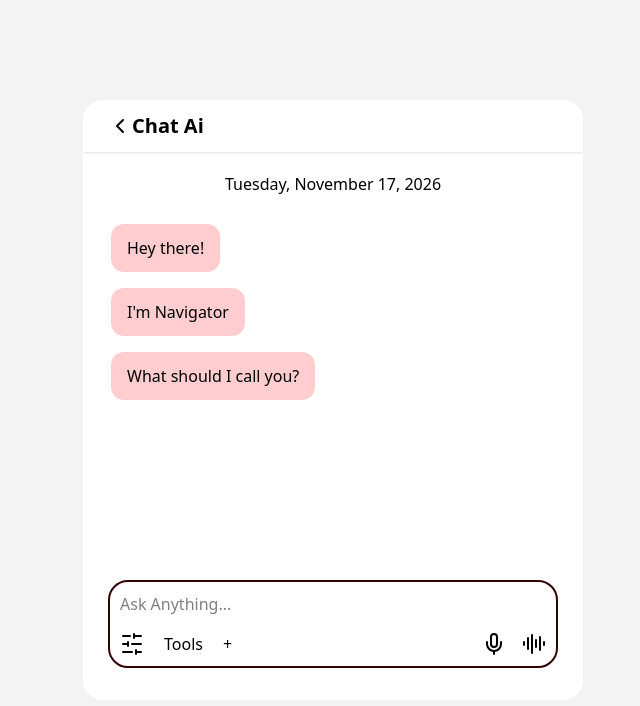
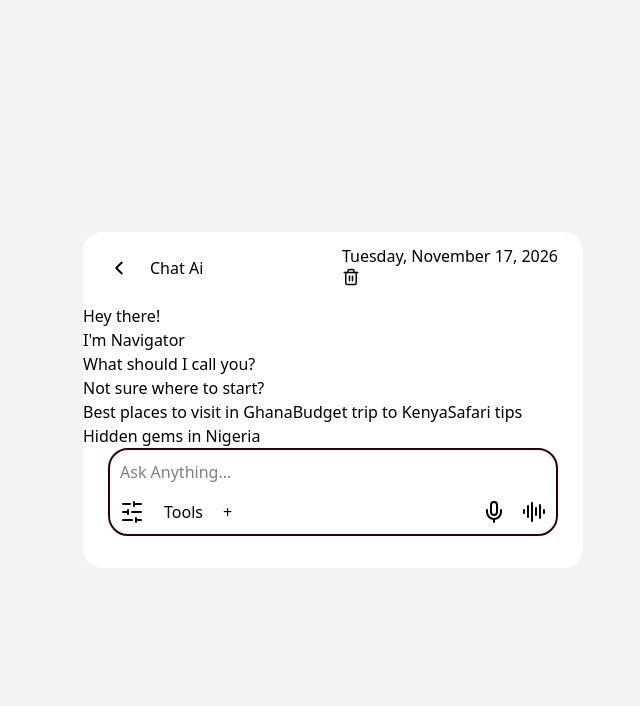
Before and after one commit to ukeje71/Deep-Vein, a React (Vite) app: page / in a window 1280 px wide. Shown: the top 706 px of the page, without its empty margins (307-947 px from the left). Built offline with nearby package versions, Linux system fonts and the light colour scheme.

Commit message:
Refactor chat history management and viewport handling
Refactor App component to improve chat history handling and viewport updates.

```diff
--- a/src/App.jsx
+++ b/src/App.jsx
@@ -1,85 +1,226 @@
-import { useState, useEffect, useRef } from "react";
-import { ChevronLeftIcon } from "lucide-react";
+import { useCallback, useEffect, useRef, useState } from "react";
+import {
+  ArrowDown,
+  ChevronLeftIcon,
+  Trash2,
+} from "lucide-react";
 import ChatForm from "./Components/ChatForm.jsx";
 import ChatMessage from "./Components/ChatMessage.jsx";
 
-const App = () => {
-  // Load chat history from localStorage or initialize empty array
-  const [chatHistory, setChatHistory] = useState(() => {
-    const savedChats = localStorage.getItem("chatHistory");
-    return savedChats ? JSON.parse(savedChats) : [];
-  });
+const SUGGESTIONS = [
+  "Best places to visit in Ghana",
+  "Budget trip to Kenya",
+  "Safari tips",
+  "Hidden gems in Nigeria",
+];
 
-  const [currentDate, setCurrentDate] = useState("");
-  const messagesEndRef = useRef(null); // Ref for auto-scrolling
-
-  // Format date as "Sunday 15th June 2025"
-  const formatDate = () => {
-    const date = new Date();
-    const options = {
+const formatDate = () =>
+  new Date().toLocaleDateString("en-US", {
     weekday: "long",
     day: "numeric",
     month: "long",
     year: "numeric",
-    };
-    return date.toLocaleDateString("en-US", options);
-  };
+  });
 
-  // Auto-scroll to bottom when chat updates
-  useEffect(() => {
-    messagesEndRef.current?.scrollIntoView({ behavior: "smooth" });
-  }, [chatHistory]);
+const App = () => {
+  const [chatHistory, setChatHistory] = useState(() => {
+    try {
+      const savedChats = localStorage.getItem("chatHistory");
+      const parsed = savedChats ? JSON.parse(savedChats) : [];
+      return Array.isArray(parsed) ? parsed : [];
+    } catch {
+      return [];
+    }
+  });
+  const [currentDate, setCurrentDate] = useState("");
+  const [isLoading, setIsLoading] = useState(false);
+  const [showScrollButton, setShowScrollButton] = useState(false);
+  const messagesRef = useRef(null);
+  const chatFormRef = useRef(null);
+  const nearBottomRef = useRef(true);
+  const inputFocusedRef = useRef(false);
 
-  // Update date on mount
+  const scrollToBottom = useCallback((behavior = "smooth") => {
+    const list = messagesRef.current;
+    if (!list) return;
+    list.scrollTo({ top: list.scrollHeight, behavior });
+  }, []);
+
   useEffect(() => {
     setCurrentDate(formatDate());
   }, []);
 
-  // Save to localStorage whenever chatHistory changes
   useEffect(() => {
+    try {
       localStorage.setItem("chatHistory", JSON.stringify(chatHistory));
+    } catch {
+      // Keep the chat usable if storage is unavailable or full.
+    }
   }, [chatHistory]);
 
+  useEffect(() => {
+    const list = messagesRef.current;
+    if (!list || !nearBottomRef.current) return;
+    scrollToBottom();
+  }, [chatHistory, isLoading, scrollToBottom]);
+
+  useEffect(() => {
+    const updateViewport = () => {
+      const viewport = window.visualViewport;
+      const height = viewport?.height ?? window.innerHeight;
+      const top = viewport?.offsetTop ?? 0;
+      document.documentElement.style.setProperty("--app-height", `${height}px`);
+      document.documentElement.style.setProperty("--app-top", `${top}px`);
+
+      if (inputFocusedRef.current && nearBottomRef.current) {
+        requestAnimationFrame(() => scrollToBottom("smooth"));
+      }
+    };
+
+    updateViewport();
+    window.visualViewport?.addEventListener("resize", updateViewport);
+    window.visualViewport?.addEventListener("scroll", updateViewport);
+    window.addEventListener("resize", updateViewport);
+
+    return () => {
+      window.visualViewport?.removeEventListener("resize", updateViewport);
+      window.visualViewport?.removeEventListener("scroll", updateViewport);
+      window.removeEventListener("resize", updateViewport);
+      document.documentElement.style.removeProperty("--app-height");
+      document.documentElement.style.removeProperty("--app-top");
+    };
+  }, [scrollToBottom]);
+
+  const handleScroll = () => {
+    const list = messagesRef.current;
+    if (!list) return;
+
+    const distanceFromBottom =
+      list.scrollHeight - list.scrollTop - list.clientHeight;
+    const isNearBottom = distanceFromBottom < 100;
+    nearBottomRef.current = isNearBottom;
+    setShowScrollButton(!isNearBottom);
+  };
+
+  const handleClearChat = () => {
+    if (!chatHistory.length) return;
+    if (window.confirm("Clear your chat history? This cannot be undone.")) {
+      setChatHistory([]);
+      nearBottomRef.current = true;
+      setShowScrollButton(false);
+    }
+  };
+
+  const handleRetry = (prompt, failedMessageId) => {
+    chatFormRef.current?.sendPrompt(prompt, { failedMessageId });
+  };
+
+  const handleInputFocus = () => {
+    inputFocusedRef.current = true;
+    nearBottomRef.current = true;
+    setShowScrollButton(false);
+    requestAnimationFrame(() => scrollToBottom("smooth"));
+  };
+
   return (
-    <div className="container">
-      <div className="chatbot-popup h-[100vh] md:h-fit">
-        <div className="chat-header shadow-sm">
-          <div className="flex flex-row items-center ">
-            <ChevronLeftIcon />
-            <h2 className="logo-text text-black text-xl font-bold">Chat Ai</h2>
+    <main className="container">
+      <section className="chatbot-popup" aria-label="Deep Vein travel chat">
+        <header className="chat-header">
+          <div className="header-info">
+            <ChevronLeftIcon aria-hidden="true" size={22} />
+            <h1 className="logo-text">Chat Ai</h1>
           </div>
+          <div className="header-actions">
+            <p className="current-date">{currentDate}</p>
+            <button
+              type="button"
+              className="icon-button clear-chat-button"
+              aria-label="Clear chat history"
+              title="Clear chat"
+              onClick={handleClearChat}
+              disabled={!chatHistory.length || isLoading}
+            >
+              <Trash2 size={18} />
+            </button>
+          </div>
+        </header>
+
+        <div
+          className="chat-body"
+          ref={messagesRef}
+          onScroll={handleScroll}
+          role="log"
+          aria-label="Chat messages"
+          aria-live="polite"
+        >
+          <div className="welcome-message">
+            <p className="message-text welcome-bubble">Hey there!</p>
+            <p className="message-text welcome-bubble">I&apos;m Navigator</p>
+            <p className="message-text welcome-bubble">What should I call you?</p>
           </div>
 
-        <span>
-          <h2 className="text-center mt-5">{currentDate}</h2>
-        </span>
+          {chatHistory.length === 0 && (
+            <section className="suggestions" aria-label="Suggested questions">
+              <p className="suggestions-label">Not sure where to start?</p>
+              <div className="suggestion-list">
+                {SUGGESTIONS.map((suggestion) => (
+                  <button
+                    className="suggestion-chip"
+                    key={suggestion}
+                    type="button"
+                    disabled={isLoading}
+                    onClick={() =>
+                      chatFormRef.current?.sendPrompt(suggestion)
+                    }
+                  >
+                    {suggestion}
+                  </button>
+                ))}
+              </div>
+            </section>
+          )}
 
-        <div className="chat-body h-96 p-7 flex flex-col gap-4 overflow-y-auto">
-          <div className="message bot-message flex flex-col gap-4">
-            <p className="message-text w-fit bg-[#ffcdcf] rounded-2xl rounded-bl-none p-2 max-w-sm">
-              Hey there!
-            </p>
-            <p className="message-text w-fit bg-[#ffcdcf] rounded-2xl rounded-bl-none p-2 max-w-sm">
-              I'm Navigator
-            </p>
-            <p className="message-text w-fit bg-[#ffcdcf] rounded-2xl rounded-bl-none p-2 max-w-sm">
-              What should I call you?
-            </p>
+          {chatHistory.map((chat, index) => (
+            <ChatMessage
+              key={chat.id ?? `${chat.role}-${index}`}
+              chat={chat}
+              onRetry={handleRetry}
+            />
+          ))}
+
+          <div className="messages-end" />
         </div>
 
-          {chatHistory.map((chat, index) => (
-            <ChatMessage key={index} chat={chat} />
-          ))}
+        {showScrollButton && (
+          <button
+            className="scroll-to-bottom"
+            type="button"
+            onClick={() => {
+              nearBottomRef.current = true;
+              setShowScrollButton(false);
+              scrollToBottom();
+            }}
+            aria-label="Scroll to latest message"
+          >
+            <ArrowDown size={18} />
+            <span>Latest</span>
+          </button>
+        )}
 
-          {/* This empty div is the scroll target */}
-          <div ref={messagesEndRef} />
-        </div>
-
-        <div className="chat-footer">
-          <ChatForm setChatHistory={setChatHistory} />
-        </div>
-      </div>
-    </div>
+        <footer className="chat-footer">
+          <ChatForm
+            ref={chatFormRef}
+            setChatHistory={setChatHistory}
+            isLoading={isLoading}
+            onLoadingChange={setIsLoading}
+            onInputFocus={handleInputFocus}
+            onInputBlur={() => {
+              inputFocusedRef.current = false;
+            }}
+          />
+        </footer>
+      </section>
+    </main>
   );
 };
 
```
Lines whose indentation alone changed are shown as unchanged.
